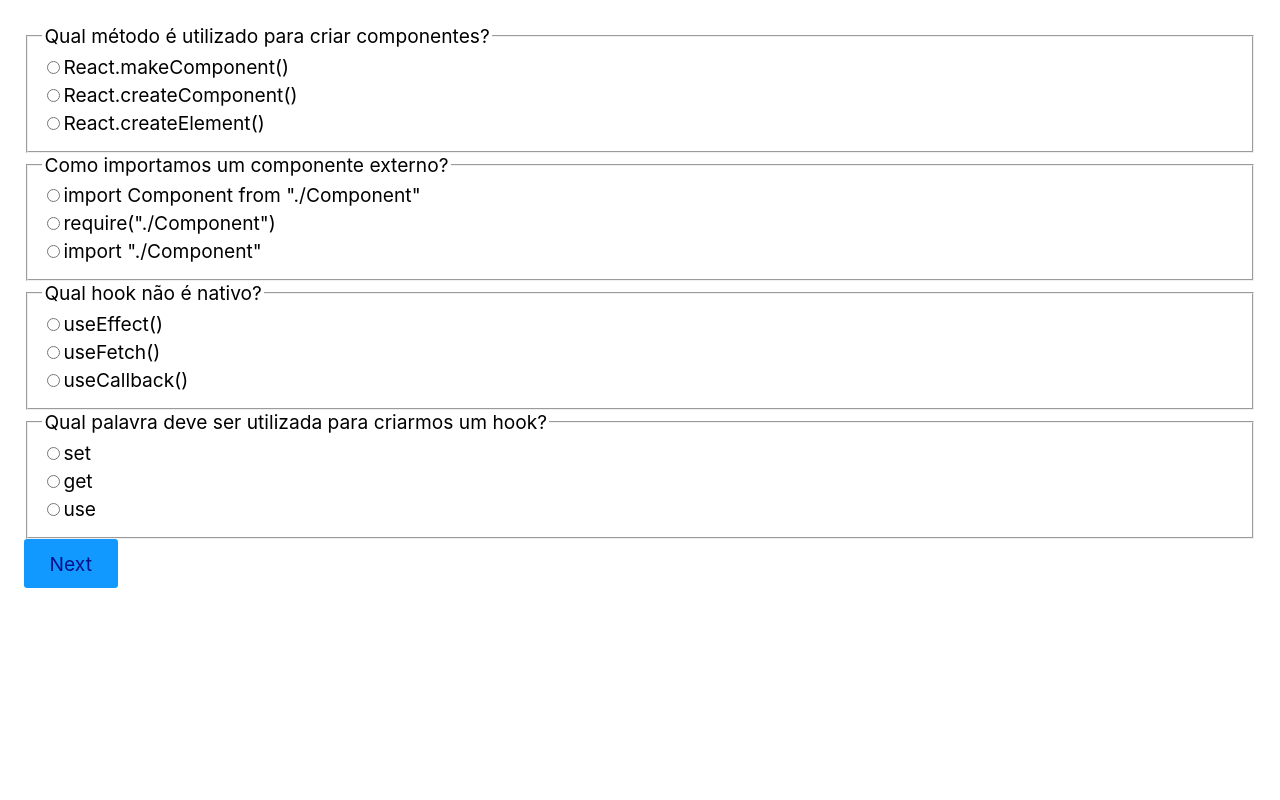
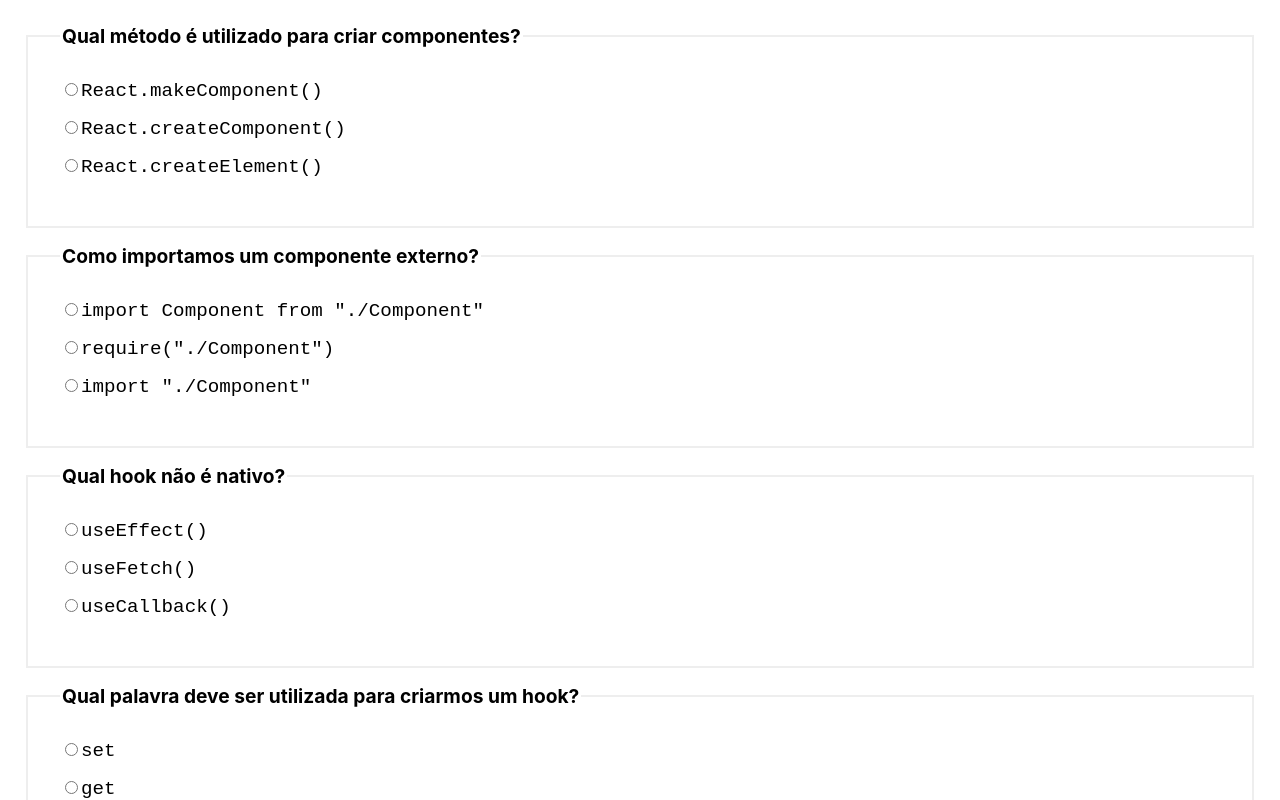
Before and after one commit to ederpagliotto/aulas, a React (Create React App) app: page / in a window 1280 px wide. Shown: the top 800 px of the page. Built offline with nearby package versions, Linux system fonts and the light colour scheme.

Commit message:
added css style to my radio component form

```diff
--- a/src/Radio.js
+++ b/src/Radio.js
@@ -2,10 +2,19 @@
 
 const Radio = ({ pergunta, options, id, resposta }) => {
   return (
-    <fieldset>
-      <legend>{pergunta}</legend>
+    <fieldset
+      style={{
+        padding: '2rem',
+        marginBottom: '1rem',
+        border: '2px solid #eee',
+      }}
+    >
+      <legend style={{ fontWeight: 'bold' }}>{pergunta}</legend>
       {options.map((option) => (
-        <label key={option}>
+        <label
+          key={option}
+          style={{ marginBottom: '1rem', fontFamily: 'monospace' }}
+        >
           <input type="radio" value={option} />
           {option}
         </label>
```
